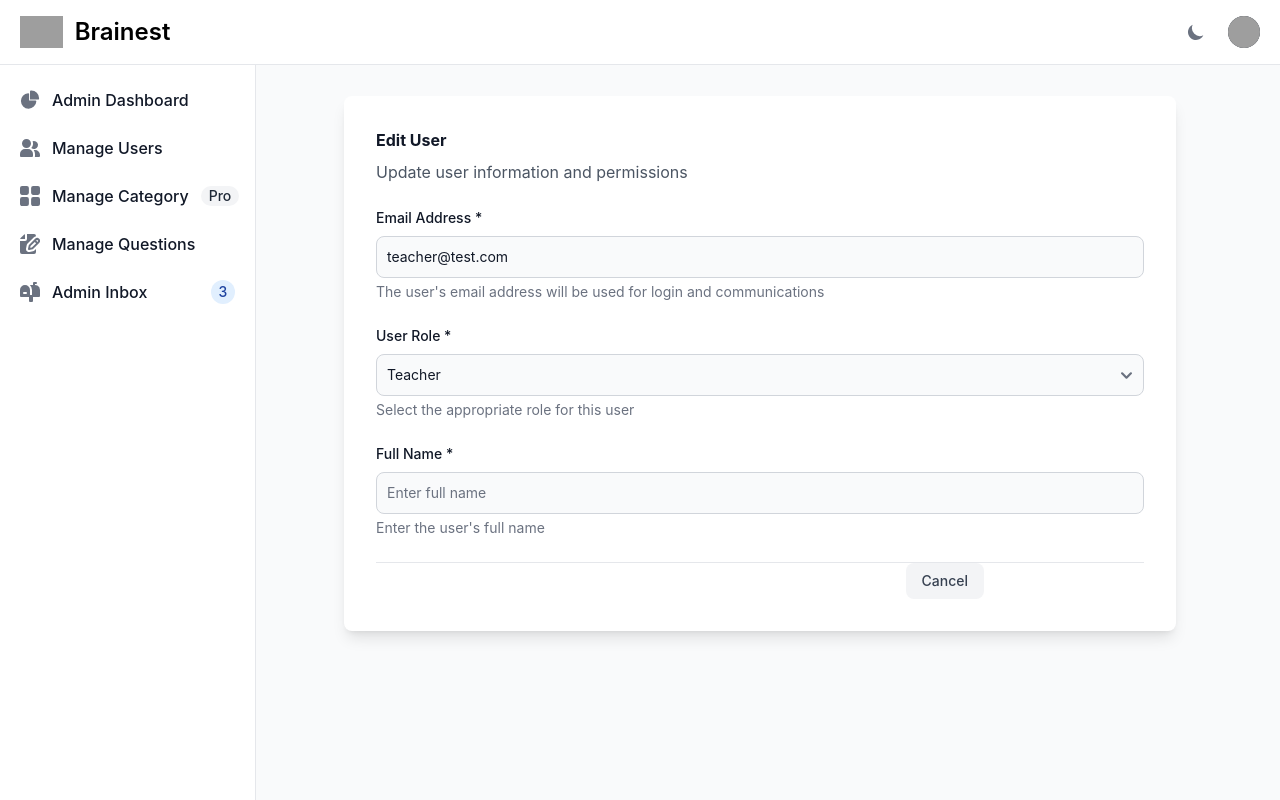
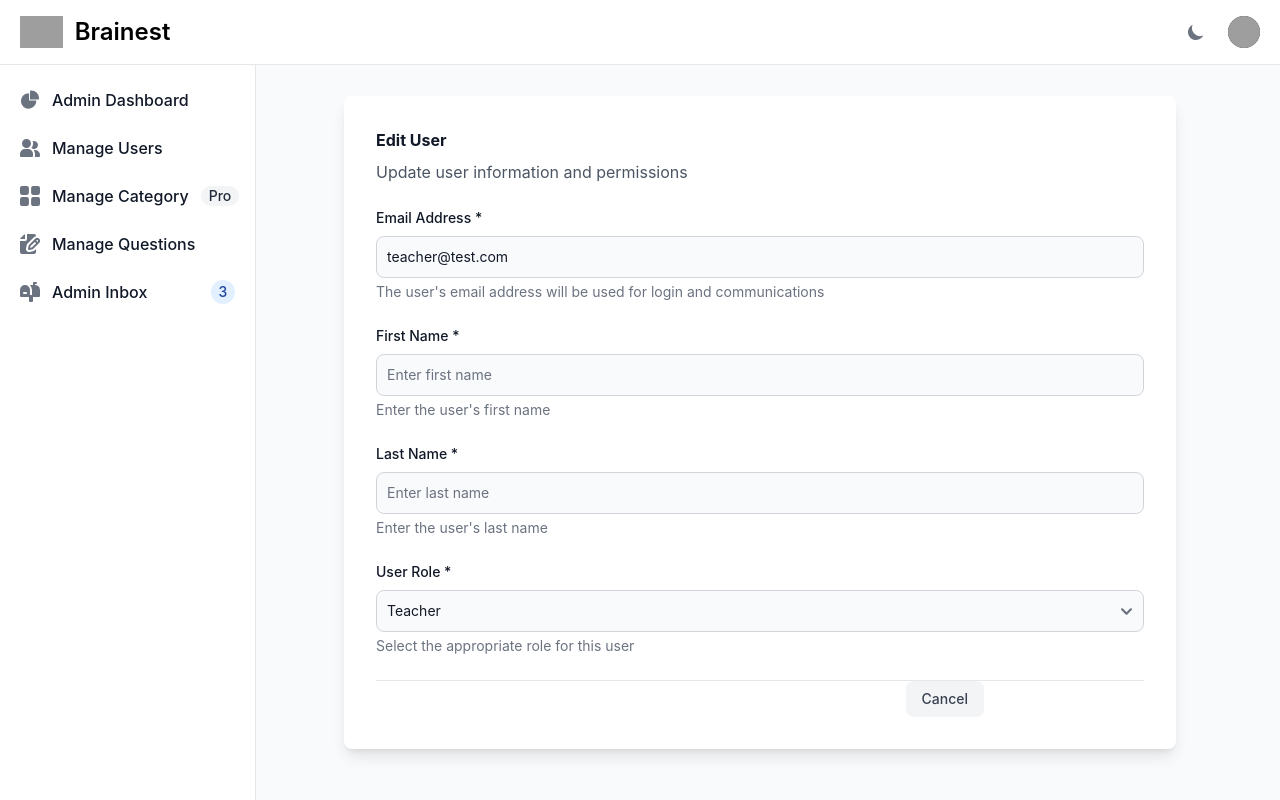
Before and after one commit to Pujiarto-Tri/otos, a Django app: page /otosapp/admin/users/3/edit/ in a window 1280 px wide. Run offline with Django 5.2, Linux system fonts and the light colour scheme; a user stored in the database is signed in; data comes from the database, SQL or seed files in the repository; both versions use the stored data as it was before the commit; some libraries are stand-ins or nearby versions; grey boxes are pictures that could not be loaded.

Commit message:
modified:   db.sqlite3 	modified:   otos/__pycache__/settings.cpython-313.pyc 	modified:   otos/__pycache__/urls.cpython-313.pyc 	modified:   otos/settings.py 	modified:   otos/urls.py 	modified:   otosapp/__pycache__/admin.cpython-313.pyc 	modified:   otosapp/__pycache__/forms.cpython-313.pyc 	modified:   otosapp/__pycache__/models.cpython-313.pyc 	modified:   otosapp/__pycache__/urls.cpython-313.pyc 	modified:   otosapp/__pycache__/views.cpython-313.pyc 	modified:   otosapp/admin.py 	modified:   otosapp/forms.py 	new file:   otosapp/migrations/0003_remove_user_full_name.py 	new file:   otosapp/migrations/__pycache__/0003_remove_user_full_name.cpython-313.pyc 	modified:   otosapp/models.py 	renamed:    otosapp/templates/admin/user_confirm_delete.html -> otosapp/templates/admin/manage_user/user_confirm_delete.html 	renamed:    otosapp/templates/admin/user_form.html -> otosapp/templates/admin/manage_user/user_form.html 	renamed:    otosapp/templates/admin/user_list.html -> otosapp/templates/admin/manage_user/user_list.html 	modified:   otosapp/templates/base.html 	modified:   otosapp/views.py

```diff
--- a/otos/settings.py
+++ b/otos/settings.py
@@ -10,6 +10,7 @@ For the full list of settings and their values, see
 https://docs.djangoproject.com/en/5.1/ref/settings/
 """
 
+import os
 from pathlib import Path
 
 # Build paths inside the project like this: BASE_DIR / 'subdir'.
@@ -119,7 +120,8 @@ USE_TZ = True
 # Static files (CSS, JavaScript, Images)
 # https://docs.djangoproject.com/en/5.1/howto/static-files/
 
-STATIC_URL = 'static/'
+STATIC_URL = '/static/'
+STATIC_ROOT = os.path.join(BASE_DIR, 'static')
 
 # Default primary key field type
 # https://docs.djangoproject.com/en/5.1/ref/settings/#default-auto-field
--- a/otos/urls.py
+++ b/otos/urls.py
@@ -16,8 +16,10 @@ Including another URLconf
 """
 from django.contrib import admin
 from django.urls import include, path
+from django.conf.urls.static import static
+from django.conf import settings
 
 urlpatterns = [
     path("otosapp/", include("otosapp.urls")),
     path('admin/', admin.site.urls),
-]
+] + static(settings.STATIC_URL, document_root=settings.STATIC_ROOT)
--- a/otosapp/admin.py
+++ b/otosapp/admin.py
@@ -4,7 +4,7 @@ from .models import User, Role, Category, Question, Choice, Test, Answer
 
 class CustomUserAdmin(UserAdmin):
     model = User
-    list_display = ('email', 'username', 'is_staff', 'is_active', 'role', 'full_name')
+    list_display = ('email', 'username', 'is_staff', 'is_active', 'role')
     list_filter = ('is_staff', 'is_active', 'role')
     search_fields = ('email', 'username')
     ordering = ('email',)
--- a/otosapp/forms.py
+++ b/otosapp/forms.py
@@ -29,11 +29,19 @@ class UserUpdateForm(forms.ModelForm):
         })
     )
 
-    full_name = forms.CharField(
+    first_name = forms.CharField(
         required=True,
         widget=forms.TextInput(attrs={
             'class': 'bg-gray-50 border border-gray-300 text-gray-900 text-sm rounded-lg focus:ring-blue-500 focus:border-blue-500 block w-full p-2.5 dark:bg-gray-700 dark:border-gray-600 dark:placeholder-gray-400 dark:text-white dark:focus:ring-blue-500 dark:focus:border-blue-500',
-            'placeholder': 'Enter full name'
+            'placeholder': 'Enter first name'
+        })
+    )
+
+    last_name = forms.CharField(
+        required=True,
+        widget=forms.TextInput(attrs={
+            'class': 'bg-gray-50 border border-gray-300 text-gray-900 text-sm rounded-lg focus:ring-blue-500 focus:border-blue-500 block w-full p-2.5 dark:bg-gray-700 dark:border-gray-600 dark:placeholder-gray-400 dark:text-white dark:focus:ring-blue-500 dark:focus:border-blue-500',
+            'placeholder': 'Enter last name'
         })
     )
 
@@ -48,19 +56,21 @@ class UserUpdateForm(forms.ModelForm):
 
     class Meta:
         model = User
-        fields = ['email', 'role']
+        fields = ['email', 'first_name', 'last_name', 'role']
 
     def __init__(self, *args, **kwargs):
         super().__init__(*args, **kwargs)
 
         # Add help text for fields
         self.fields['email'].help_text = "The user's email address will be used for login and communications"
-        self.fields['full_name'].help_text = "Enter the user's full name"
+        self.fields['first_name'].help_text = "Enter the user's first name"
+        self.fields['last_name'].help_text = "Enter the user's last name"
         self.fields['role'].help_text = "Select the appropriate role for this user"
 
         # Customize labels
         self.fields['email'].label = "Email Address"
-        self.fields['full_name'].label = "Full Name"
+        self.fields['first_name'].label = "First Name"
+        self.fields['last_name'].label = "Last Name"
 
     def save(self, commit=True):
         user = super().save(commit=False)
--- a/otosapp/models.py
+++ b/otosapp/models.py
@@ -6,7 +6,7 @@ class User(AbstractUser):
     USERNAME_FIELD = 'email'
     REQUIRED_FIELDS = ['username']
     role = models.ForeignKey('Role', on_delete=models.SET_NULL, null=True)
-    full_name = models.CharField(max_length=255, blank=True, null=True)
+    # full_name = models.CharField(max_length=255, blank=True, null=True)
 
     groups = models.ManyToManyField(
         Group,
--- a/otosapp/templates/base.html
+++ b/otosapp/templates/base.html
@@ -56,7 +56,7 @@
                   <div class="z-50 hidden my-4 text-base list-none bg-white divide-y divide-gray-100 rounded shadow dark:bg-gray-700 dark:divide-gray-600" id="dropdown-user">
                     <div class="px-4 py-3" role="none">
                       <p class="text-sm text-gray-900 dark:text-white" role="none">
-                        Neil Sims
+                        {{ user.get_full_name|default:"-" }}
                       </p>
                       <p class="text-sm font-medium text-gray-900 truncate dark:text-gray-300" role="none">
                         {{ user.email }}
--- a/otosapp/views.py
+++ b/otosapp/views.py
@@ -20,7 +20,7 @@ def register(request):
 @admin_required
 def user_list(request):
     users = User.objects.all().order_by('-date_joined')
-    return render(request, 'admin/user_list.html', {'users': users})
+    return render(request, 'admin/manage_user/user_list.html', {'users': users})
 
 @login_required
 @admin_required
@@ -32,7 +32,7 @@ def user_create(request):
             return redirect('user_list')
     else:
         form = CustomUserCreationForm()
-    return render(request, 'admin/user_form.html', {'form': form, 'title': 'Add New User'})
+    return render(request, 'admin/manage_user/user_form.html', {'form': form, 'title': 'Add New User'})
 
 @login_required
 @admin_required
@@ -45,7 +45,7 @@ def user_update(request, user_id):
             return redirect('user_list')
     else:
         form = UserUpdateForm(instance=user)
-    return render(request, 'admin/user_form.html', {'form': form, 'title': 'Edit User'})
+    return render(request, 'admin/manage_user/user_form.html', {'form': form, 'title': 'Edit User'})
 
 @login_required
 @admin_required
@@ -54,10 +54,4 @@ def user_delete(request, user_id):
     if request.method == 'POST':
         user.delete()
         return redirect('user_list')
-    return render(request, 'admin/user_confirm_delete.html', {'user': user})
-
-@login_required
-@admin_required
-def your_view(request):
-    roles = Role.objects.all()  # Fetch all roles to populate the dropdown
-    return render(request, 'your_template.html', {'roles': roles})
+    return render(request, 'admin/manage/user/user_confirm_delete.html', {'user': user})
```
Also changed, not shown: db.sqlite3, otosapp/migrations/0003_remove_user_full_name.py (added), otosapp/templates/admin/manage_user/user_confirm_delete.html (renamed from otosapp/templates/admin/user_confirm_delete.html), otosapp/templates/admin/manage_user/user_form.html (renamed from otosapp/templates/admin/user_form.html), otosapp/templates/admin/manage_user/user_list.html (renamed from otosapp/templates/admin/user_list.html).
